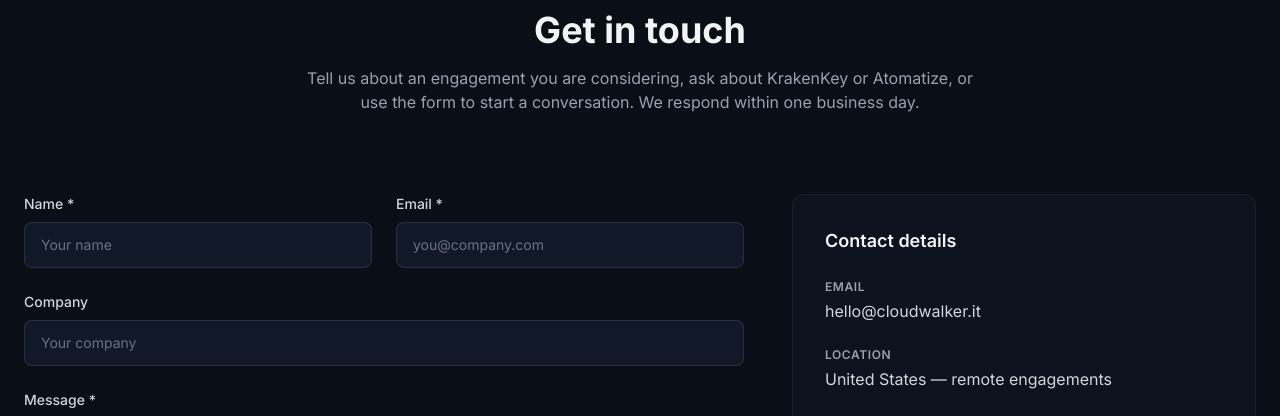
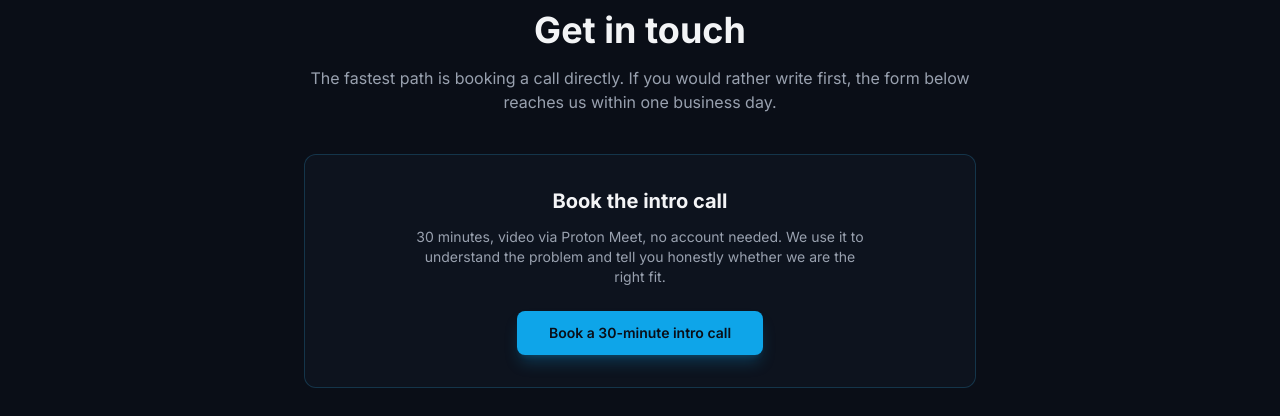
Before and after one commit to CloudWalkerIT/web, a Next.js app: page /contact in a window 1280 px wide. Shown: the part 171-587 px from the top of the page. Built offline with nearby package versions, Linux system fonts and the light colour scheme; no server answers.

Commit message:
cta: booking card on contact page, booking link in post asides

```diff
--- a/src/app/contact/page.tsx
+++ b/src/app/contact/page.tsx
@@ -2,6 +2,7 @@
 
 import { useEffect, useRef, useState, type FormEvent } from "react";
 import Section from "@/components/Section";
+import { BOOKING_CTA, BOOKING_URL } from "@/lib/site";
 
 const contactInfo = [
   { label: "Email", value: "hello@cloudwalker.it" },
@@ -79,8 +80,25 @@
           </p>
           <h1 className="mt-2 text-4xl font-bold">Get in touch</h1>
           <p className="mx-auto mt-4 max-w-2xl text-gray-400">
-            Tell us about an engagement you are considering, ask about KrakenKey or Atomatize, or use the form to start a conversation. We respond within one business day.
+            The fastest path is booking a call directly. If you would rather write first, the form below reaches us within one business day.
           </p>
+        </div>
+
+        <div className="mx-auto mt-10 max-w-2xl rounded-xl border border-cloud-400/20 bg-dark-800/50 p-8 text-center">
+          <h2 className="text-xl font-bold">Book the intro call</h2>
+          <p className="mx-auto mt-3 max-w-md text-sm text-gray-400">
+            30 minutes, video via Proton Meet, no account needed. We use it to
+            understand the problem and tell you honestly whether we are the
+            right fit.
+          </p>
+          <a
+            href={BOOKING_URL}
+            target="_blank"
+            rel="noopener noreferrer"
+            className="mt-6 inline-block rounded-lg bg-cloud-500 px-8 py-3 text-sm font-semibold text-dark-900 shadow-lg shadow-cloud-500/25 transition hover:bg-cloud-400"
+          >
+            {BOOKING_CTA}
+          </a>
         </div>
       </Section>
 
```
